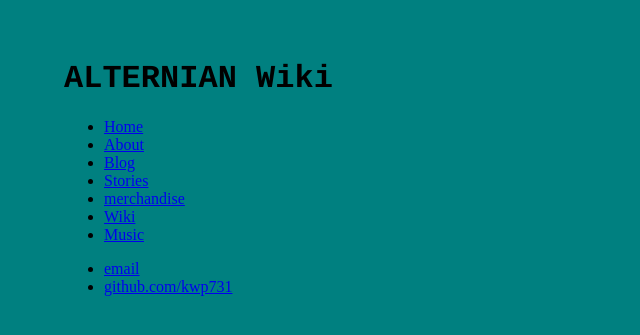
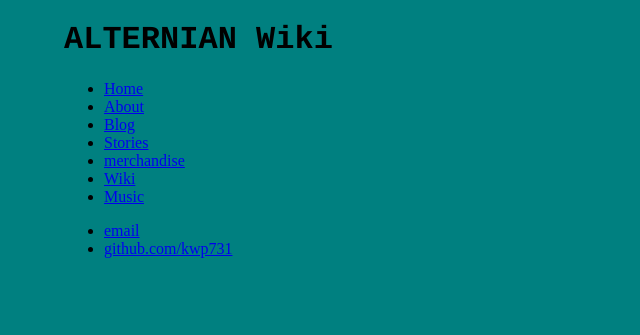
Before and after one commit to kwp731/kwp731.github.io, a Jekyll site: the page built from index.html, in a window 1280 px wide. Shown: the top 335 px of the page, without its empty margins (0-640 px from the left). Built offline with Jekyll 4.4.1, drawn with Linux system fonts in a browser that asks for light colours.

Commit message:
margin 60 to 20 px

```diff
--- a/css/main.css
+++ b/css/main.css
@@ -1,2 +1,2 @@
 body
-   {margin: 60px auto; width: 90%;}
+   {margin: 20px auto; width: 90%;}
```
